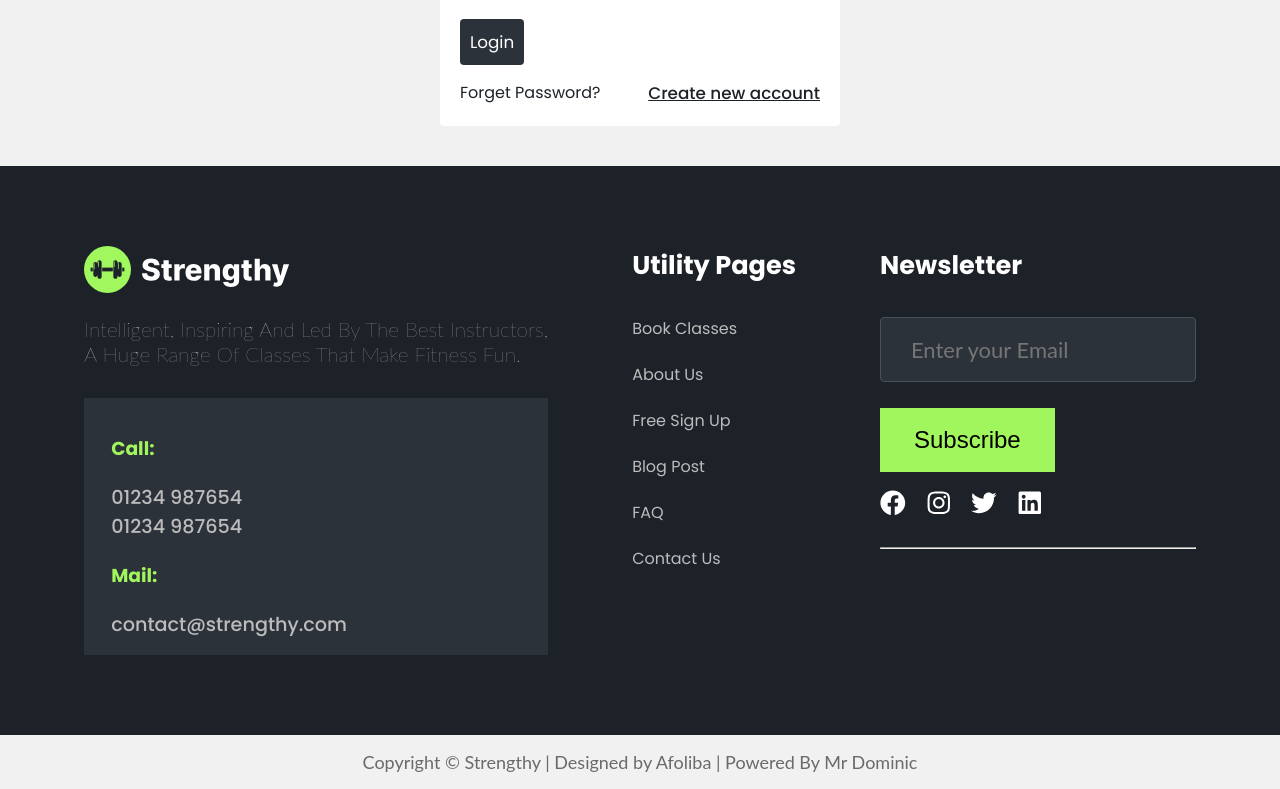
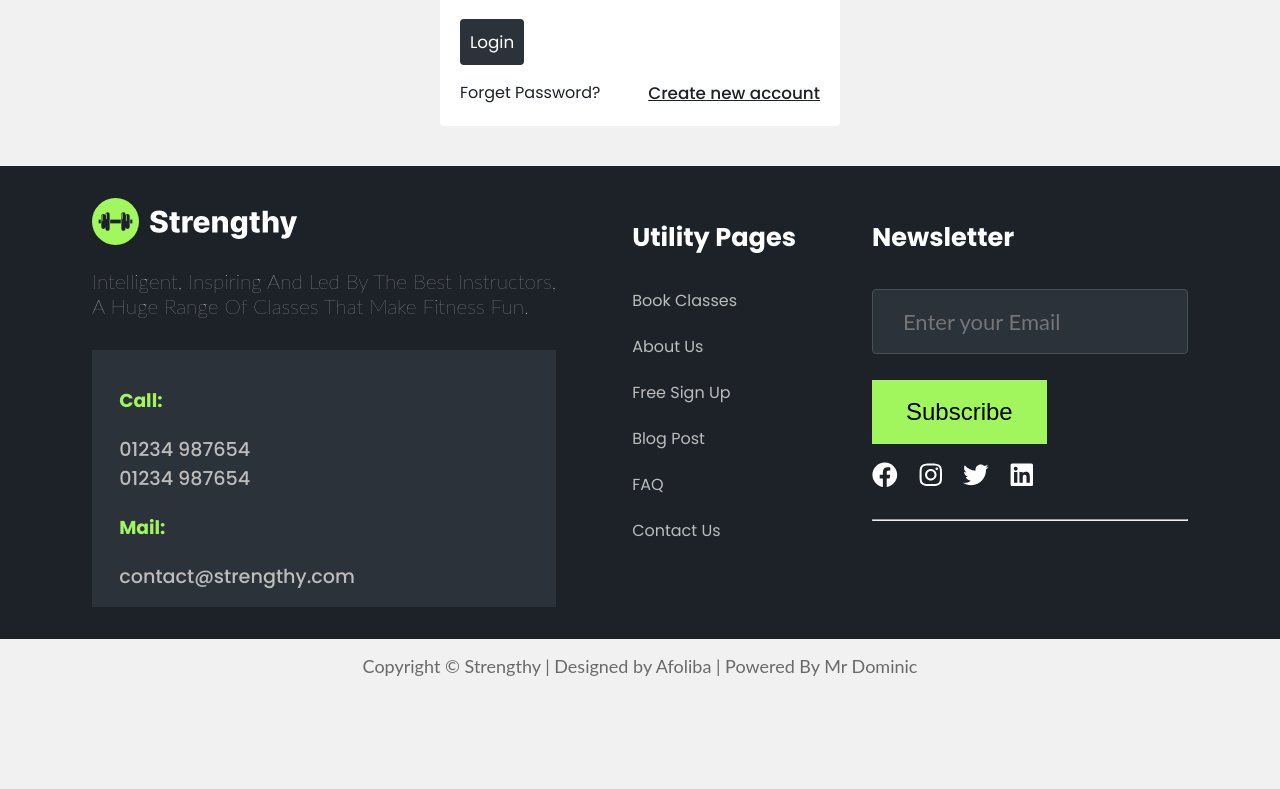
Before and after one commit to domchu/Mernstack-workout-website, a React (Vite) app in the folder frontend/: page /login in a window 1280 px wide. Shown: the part 385-1174 px from the top of the page. After the commit the page ends 1078 px from the top, so only its background shows below. Built offline with nearby package versions, Linux system fonts and the light colour scheme.

Commit message:
Chore:The media screen for the footer

```diff
--- a/frontend/src/Components/footer/Footer.jsx
+++ b/frontend/src/Components/footer/Footer.jsx
@@ -80,7 +80,9 @@ const Footer = () => {
                 className="footer-input"
               />
               <div className="subscribe">
-                <button type="submit">Subscribe</button>
+                <a href="#">
+                  <button type="submit">Subscribe</button>
+                </a>
               </div>
             </div>
             <div className="social-media-link">
--- a/frontend/src/Components/footer/footer.css
+++ b/frontend/src/Components/footer/footer.css
@@ -2,8 +2,9 @@
     display: flex;
     justify-content: space-evenly;
     background-color: var(--heading-color);
-    padding: 5rem 0;
+    padding: 6rem 0;
     width: 100%;
+    flex-wrap: wrap;
 }
 
 .footer-text p{
@@ -92,3 +93,19 @@ hr{
     text-align: center;
     padding: 1rem 0;
 }
+@media screen and (min-width:768px){
+    .footer-container{
+        padding: 2rem 1rem;
+    }
+
+}
+@media screen and (min-width:360px){
+    .footer-center{
+        display: flex;
+        flex-direction: column;
+        margin-top: 20px;
+    }
+    .footer-right{
+        margin-top: 20px;
+      }
+}
```
